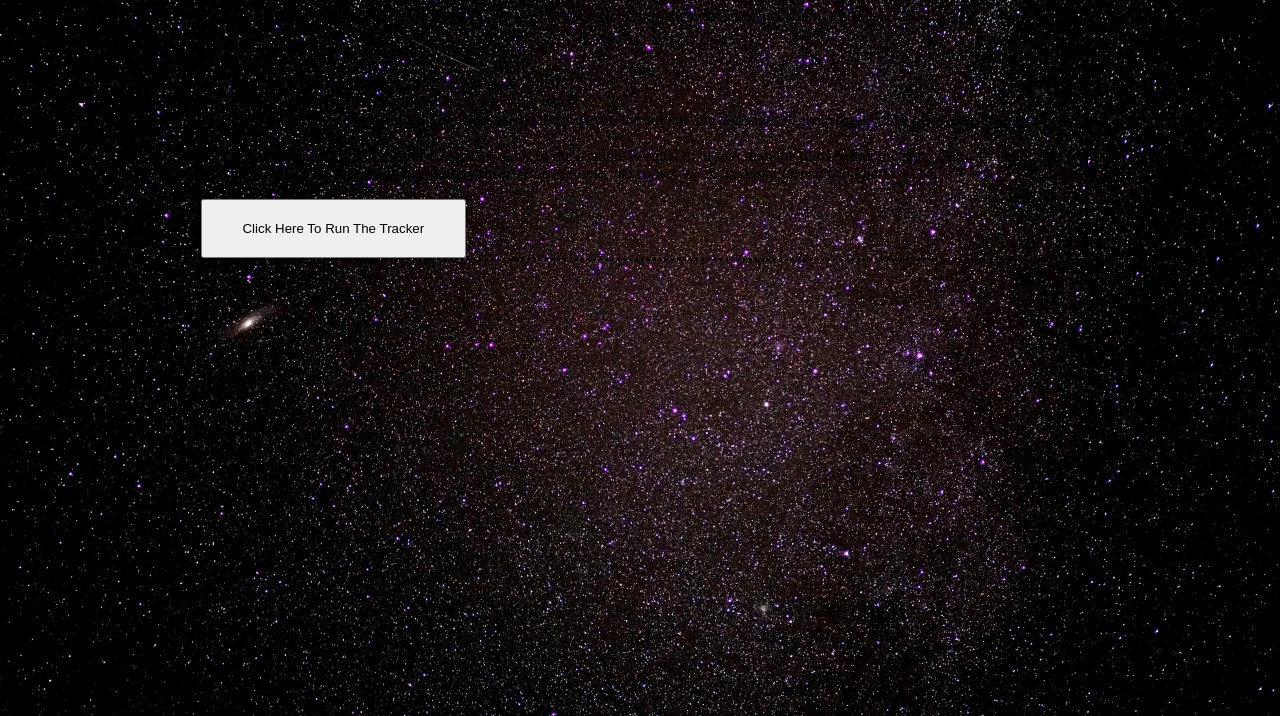
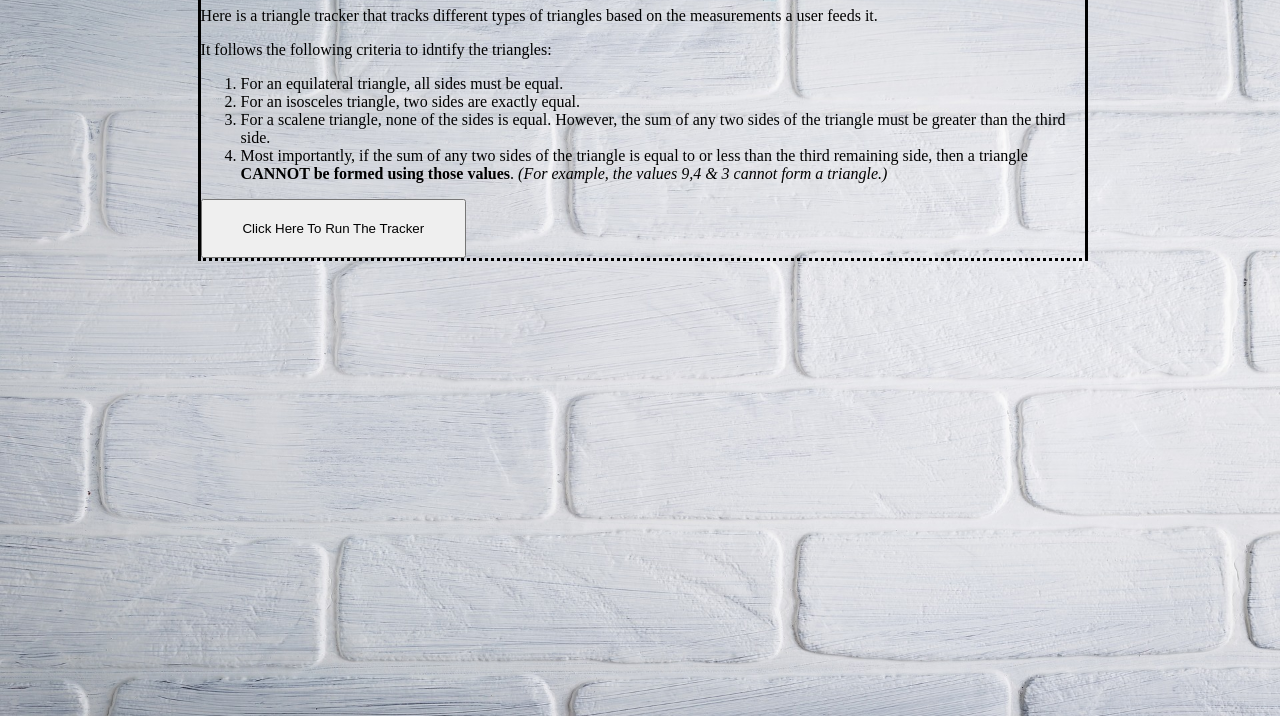
Before and after one commit to Omtatah/triangle-tracker, a plain HTML site: page HTML/index.html in a window 1280 px wide. Shown: the part 84-800 px from the top of the page. Drawn offline with Linux system fonts and the light colour scheme.

Commit message:
changed the background image

```diff
--- a/CSS/triangles.css
+++ b/CSS/triangles.css
@@ -1,6 +1,6 @@
 
 body {
-  background-image: url("../pictures/starry-sky-1655503_1920.jpg");
+  background-image: url("../pictures/white-washed.jpg");
   background-repeat: no-repeat;
   background-position: right top;
   background-attachment: fixed;
```
Also changed, not shown: pictures/white-washed.jpg (renamed from pictures/background-2068283_1920.jpg).
